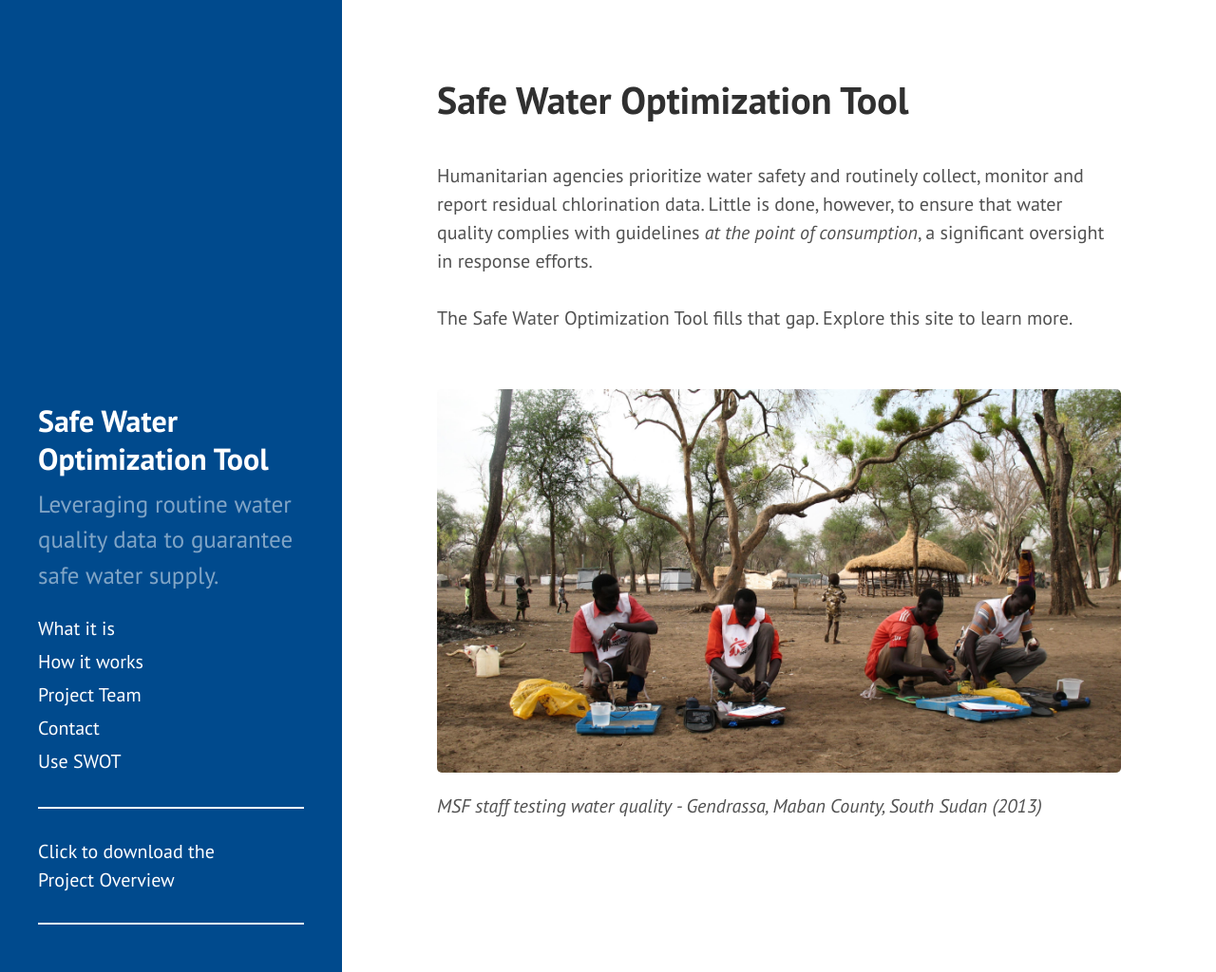
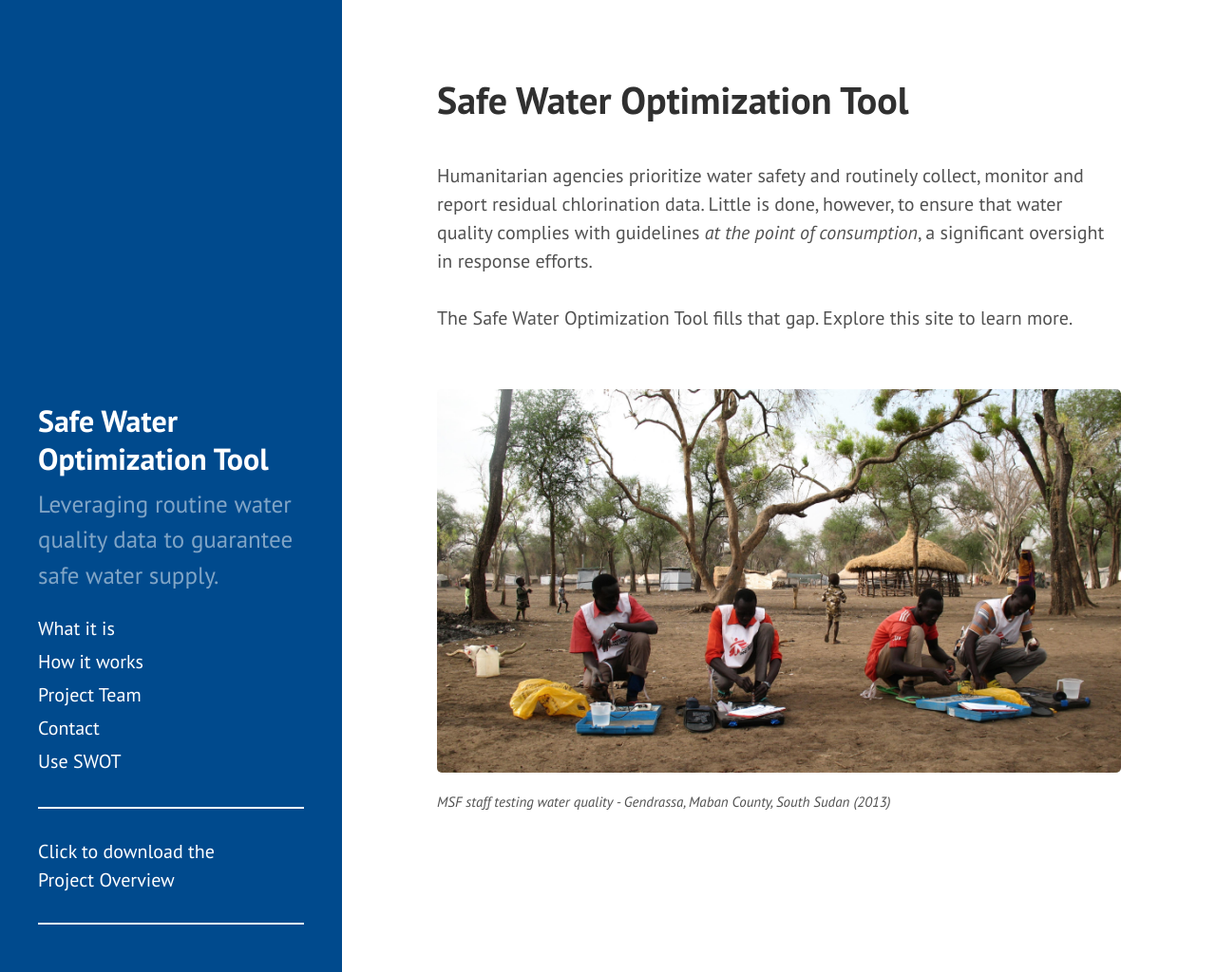
Before and after one commit to safeh2o/swot-infopage, a Jekyll site: the page built from index.html, in a window 1280 px wide and 1024 px high. Shown: the whole window at 95% size. Built offline with Jekyll 4.4.1, drawn with Linux system fonts in a browser that asks for light colours; Markdown is read by kramdown in place of the engine named in the settings; the list of posts is cut into pages by our own code.

Commit message:
Update index.html

```diff
--- a/index.html
+++ b/index.html
@@ -9,5 +9,5 @@ The Safe Water Optimization Tool fills that gap. Explore this site to learn more
 <br>
 <br>
 <div>  <img src="{{ site.baseurl }}/public/images/SWOTpic1_990.jpg" alt="MSF staff test water quality">
-  <em>MSF staff testing water quality - Gendrassa, Maban County, South Sudan (2013) </em>
+  <em><p style="font-size:75%">MSF staff testing water quality - Gendrassa, Maban County, South Sudan (2013) </em>
 </div>
```
